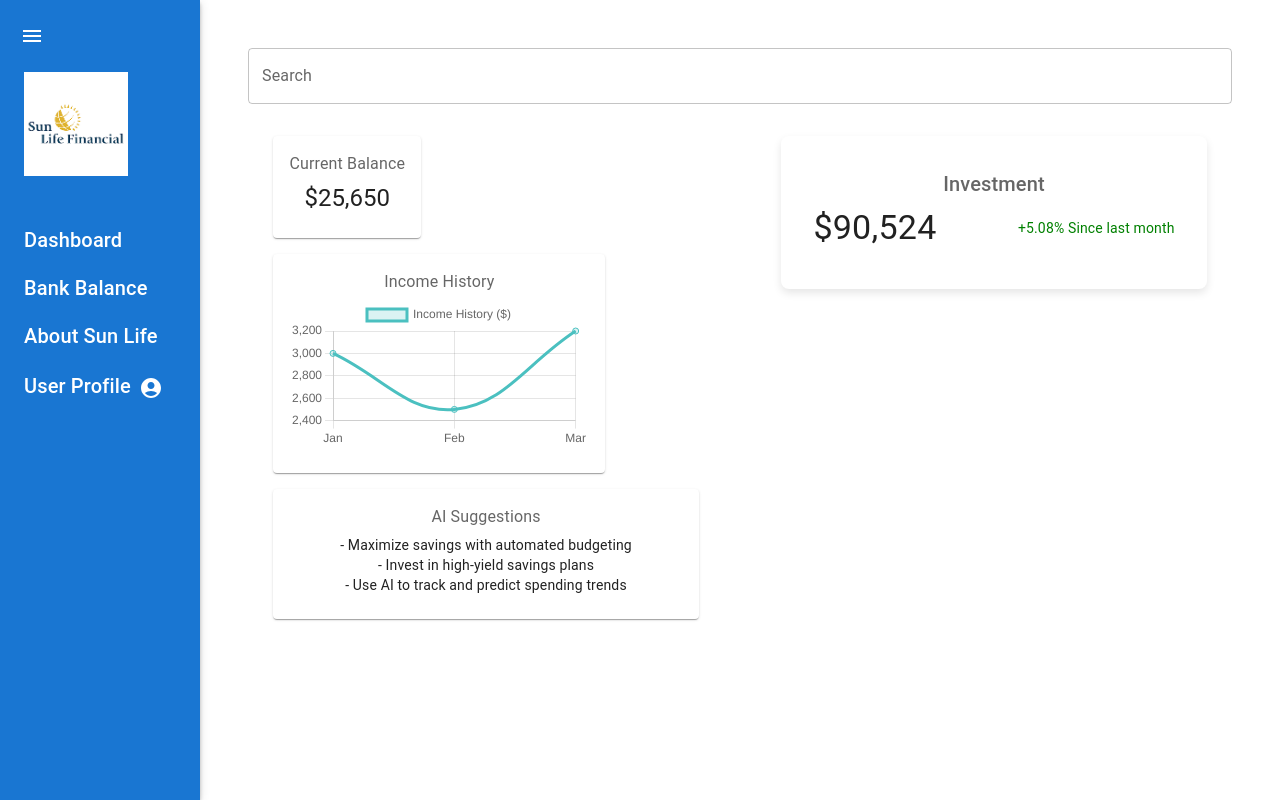
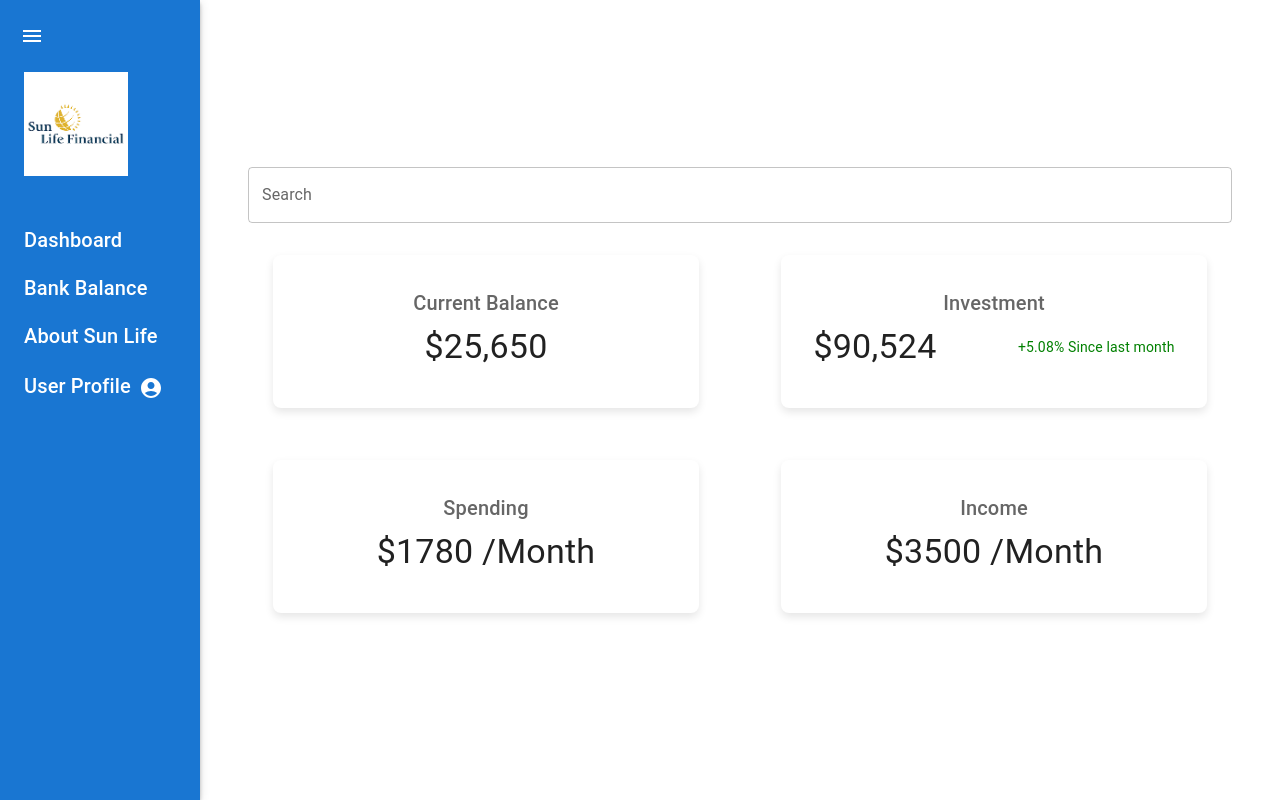
Before and after one commit to AevisMotax/SunnyBot, a React (Vite) app in the folder webclient/: page /Dashboard in a window 1280 px wide. Shown: the top 800 px of the page. Built offline with nearby package versions, Linux system fonts and the light colour scheme.

Commit message:
make balance card good

```diff
--- a/webclient/src/Router.jsx
+++ b/webclient/src/Router.jsx
@@ -3,7 +3,7 @@ import { Link } from 'react-router-dom';
 import { BrowserRouter, Routes, Route , Navigate} from 'react-router-dom';
 import Navigation from './Navigation';
 import Navbar from './components/Navbar/Navbar';
-import BalanceCard from './components/BalanceCard'; // Import your BalanceCard component
+import BalanceCard from './components/BalanceWindow'; // Import your BalanceCard component
 import Dashboard from './Dashboard'; // Main dashboard component
 // import OtherComponent from './components/OtherComponent'; // Other components for different pages
 
--- a/webclient/src/components/BalanceCard.jsx
+++ b/webclient/src/components/BalanceCard.jsx
@@ -1,86 +1,27 @@
-import React from "react";
-import { Card, CardContent, Typography } from "@mui/material";
-import { Grid2 } from "@mui/material";
-import { Line } from "../chartJsSetup";
+import React from 'react';
+import { Card, CardContent, Typography } from '@mui/material';
 
 function BalanceCard() {
-  // Income History Data for the chart
-  const incomeData = {
-    labels: ["Jan", "Feb", "Mar"], // Months
-    datasets: [
-      {
-        label: "Income History ($)",
-        data: [3000, 2500, 3200], // Monthly income values
-        borderColor: "rgba(75, 192, 192, 1)", // Line color
-        backgroundColor: "rgba(75, 192, 192, 0.2)", // Fill color under the line
-        tension: 0.4, // Smooth the line
-      },
-    ],
-  };
-
-  const options = {
-    responsive: true,
-    plugins: {
-      legend: { position: "top" },
-    },
-  };
-
     return (
-    <Grid2
-      container
-      spacing={2}
-      direction="column"
-      justifyContent="flex-start"
-      alignItems="stretch" // Ensures full width alignment
-      sx={{ minHeight: "100vh", padding: 2 }}
-    >
-      {/* First Row: Balance and Chart */}
-      <Grid2 container spacing={2} sx={{ width: "100%" }}>
-        {/* Balance Card */}
-        <Grid2 item xs={12} md={4}>
-          <Card sx={{ height: "100%", width: "100%", display: "flex", flexDirection: "column" }}>
+      <Card sx={{
+        minWidth: 275,
+        boxShadow: '0 4px 8px rgba(0,0,0,0.1)',
+        borderRadius: '8px',
+        backgroundColor: '#ffffff',
+        margin: '1rem',
+        padding: '1rem'
+      }}>
         <CardContent>
-              <Typography color="text.secondary" gutterBottom>
+          <Typography color="text.secondary" gutterBottom variant="h6">
             Current Balance
           </Typography>
-              <Typography variant="h5" component="div">
+          <Typography variant="h4" component="div">
             $25,650
           </Typography>
         </CardContent>
       </Card>
-        </Grid2>
-
-        {/* Income History Chart */}
-        <Grid2 item xs={12} md={8}>
-          <Card sx={{ height: "100%", width: "100%", display: "flex", flexDirection: "column" }}>
-            <CardContent sx={{ flexGrow: 1 }}>
-              <Typography color="text.secondary" gutterBottom>
-                Income History
-              </Typography>
-              {/* Render Chart here */}
-              <div style={{ flex: 1, display: "flex", alignItems: "center", justifyContent: "center" }}>
-                <Line data={incomeData} options={options} />
-              </div>
-            </CardContent>
-          </Card>
-        </Grid2>
-      </Grid2>
-
-      {/* Second Row: AI Suggestions */}
-      <Grid2 item xs={12}>
-        <Card sx={{ width: "100%" }}>
-          <CardContent>
-            <Typography color="text.secondary" gutterBottom>
-              AI Suggestions
-            </Typography>
-            <Typography variant="body2">- Maximize savings with automated budgeting</Typography>
-            <Typography variant="body2">- Invest in high-yield savings plans</Typography>
-            <Typography variant="body2">- Use AI to track and predict spending trends</Typography>
-          </CardContent>
-        </Card>
-      </Grid2>
-    </Grid2>
     );
   }
 
+
 export default BalanceCard;
--- /dev/null
+++ b/webclient/src/components/BalanceWindow.jsx
@@ -0,0 +1,86 @@
+import React from "react";
+import { Card, CardContent, Typography } from "@mui/material";
+import { Grid2 } from "@mui/material";
+import { Line } from "../chartJsSetup";
+
+function BalanceWindow() {
+  // Income History Data for the chart
+  const incomeData = {
+    labels: ["Jan", "Feb", "Mar"], // Months
+    datasets: [
+      {
+        label: "Income History ($)",
+        data: [3000, 2500, 3200], // Monthly income values
+        borderColor: "rgba(75, 192, 192, 1)", // Line color
+        backgroundColor: "rgba(75, 192, 192, 0.2)", // Fill color under the line
+        tension: 0.4, // Smooth the line
+      },
+    ],
+  };
+
+  const options = {
+    responsive: true,
+    plugins: {
+      legend: { position: "top" },
+    },
+  };
+
+  return (
+    <Grid2
+      container
+      spacing={2}
+      direction="column"
+      justifyContent="flex-start"
+      alignItems="stretch" // Ensures full width alignment
+      sx={{ minHeight: "100vh", padding: 2 }}
+    >
+      {/* First Row: Balance and Chart */}
+      <Grid2 container spacing={2} sx={{ width: "100%" }}>
+        {/* Balance Card */}
+        <Grid2 item xs={12} md={4}>
+          <Card sx={{ height: "100%", width: "100%", display: "flex", flexDirection: "column" }}>
+            <CardContent>
+              <Typography color="text.secondary" gutterBottom>
+                Current Balance
+              </Typography>
+              <Typography variant="h5" component="div">
+                $25,650
+              </Typography>
+            </CardContent>
+          </Card>
+        </Grid2>
+
+        {/* Income History Chart */}
+        <Grid2 item xs={12} md={8}>
+          <Card sx={{ height: "100%", width: "100%", display: "flex", flexDirection: "column" }}>
+            <CardContent sx={{ flexGrow: 1 }}>
+              <Typography color="text.secondary" gutterBottom>
+                Income History
+              </Typography>
+              {/* Render Chart here */}
+              <div style={{ flex: 1, display: "flex", alignItems: "center", justifyContent: "center" }}>
+                <Line data={incomeData} options={options} />
+              </div>
+            </CardContent>
+          </Card>
+        </Grid2>
+      </Grid2>
+
+      {/* Second Row: AI Suggestions */}
+      <Grid2 item xs={12}>
+        <Card sx={{ width: "100%" }}>
+          <CardContent>
+            <Typography color="text.secondary" gutterBottom>
+              AI Suggestions
+            </Typography>
+            <Typography variant="body2">- Maximize savings with automated budgeting</Typography>
+            <Typography variant="body2">- Invest in high-yield savings plans</Typography>
+            <Typography variant="body2">- Use AI to track and predict spending trends</Typography>
+          </CardContent>
+        </Card>
+      </Grid2>
+    </Grid2>
+  );
+}
+
+export default BalanceWindow;
```
Lines whose indentation alone changed are shown as unchanged.
